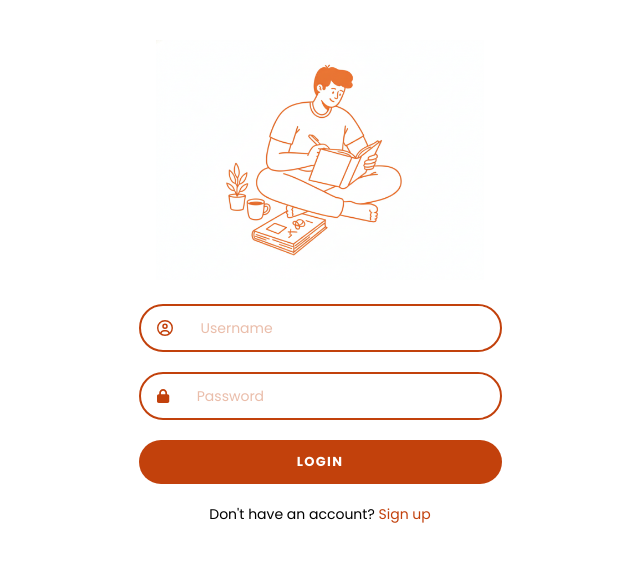
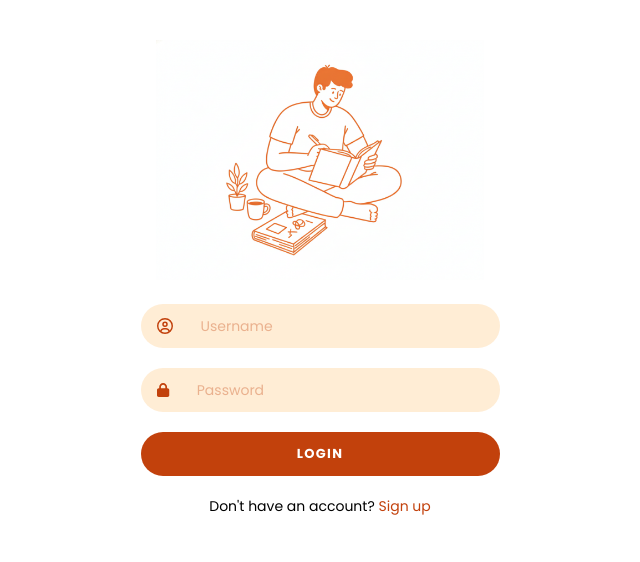
Before and after one commit to victorNwosu-Edusive/sunrise-journal, a React (Vite) app: page /login in a window 1280 px wide. Shown: the top 562 px of the page, without its empty margins (320-960 px from the left). Built offline with nearby package versions, Linux system fonts and the light colour scheme; no server answers.

Commit message:
ui changes

```diff
--- a/src/components/login.jsx
+++ b/src/components/login.jsx
@@ -19,8 +19,8 @@ const Login = () => {
     <div className='flex gap-6 flex-col p-10 items-center'>
         <img src={logimage} className='h-60 w-auto' alt="" />
         <form action="" className='flex-col flex gap-5 w-full lg:w-auto items-center'>
-        <div className='px-4 overflow-hidden border-2 duration-200 outline-none  focus:border-orange-400 w-full   border-orange-700 rounded-full flex items-center justify-center gap-4'> <FontAwesomeIcon icon={faUserCircle} className='text-orange-700' /> <input type="text" className='placeholder-orange-700/35 w-full p-3 text-sm outline-none '  placeholder='Username' /></div>
-        <div className='px-4 overflow-hidden border-2 duration-200 outline-none  focus:border-orange-400 w-full text-sm border-orange-700 rounded-full flex items-center justify-center gap-4'> <FontAwesomeIcon icon={faLock} className='text-orange-700' /> <input type="password" className='placeholder-orange-700/35 w-full p-3 text-sm outline-none '  placeholder='Password' /></div>
+        <div className='px-4 overflow-hidden bg-orange-100 duration-200 outline-none  focus:border-orange-400 w-full   border-orange-700 rounded-full flex items-center justify-center gap-4'> <FontAwesomeIcon icon={faUserCircle} className='text-orange-700' /> <input type="text" className='bg-transparent placeholder-orange-700/35 w-full p-3 text-sm outline-none '  placeholder='Username' /></div>
+        <div className='px-4 overflow-hidden bg-orange-100 duration-200 outline-none  focus:border-orange-400 w-full text-sm border-orange-700 rounded-full flex items-center justify-center gap-4'> <FontAwesomeIcon icon={faLock} className='text-orange-700' /> <input type="password" className='bg-transparent placeholder-orange-700/35 w-full p-3 text-sm outline-none '  placeholder='Password' /></div>
         <button className='bg-orange-700 hover:bg-orange-950  p-3 w-full font-bold text-[13px] text-white tracking-widest rounded-full duration-300'>LOGIN</button>
         <p className='text-sm'>Don't have an account? <a href="" className='text-orange-700'>Sign up</a></p>
         </form>
```
